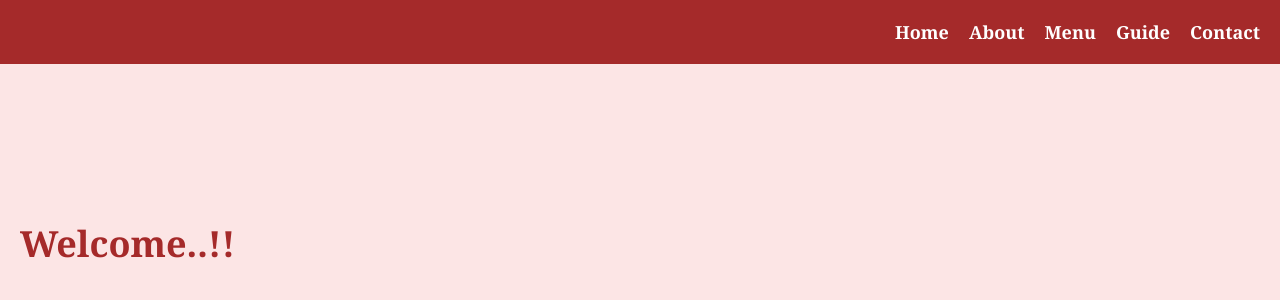
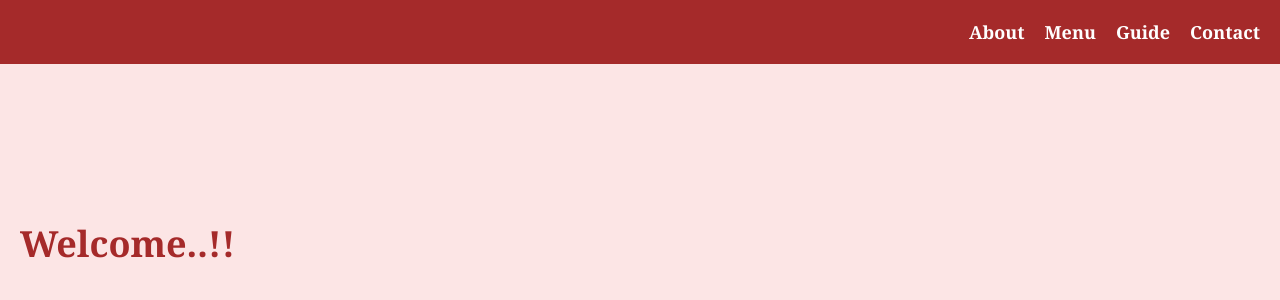
Before and after one commit to DhanaAngappan/DHH---Assistance, a Python web app: template templates/home.html in a window 1280 px wide. Shown: the top 300 px of the page. Run offline with Jinja, Linux system fonts and the light colour scheme; the template is opened without the code that fills it, so the values that code supplies are empty.

Commit message:
Update home.html

```diff
--- a/templates/home.html
+++ b/templates/home.html
@@ -82,7 +82,6 @@
     <div class="container">
         <div class="navbar">
             <ul>
-                <li><a href="home.html">Home</a></li>
                 <li><a href="About.html">About</a></li>
                 <li><a href="menu.html">Menu</a></li>
                 <li><a href="Guide.html">Guide</a></li>
```
